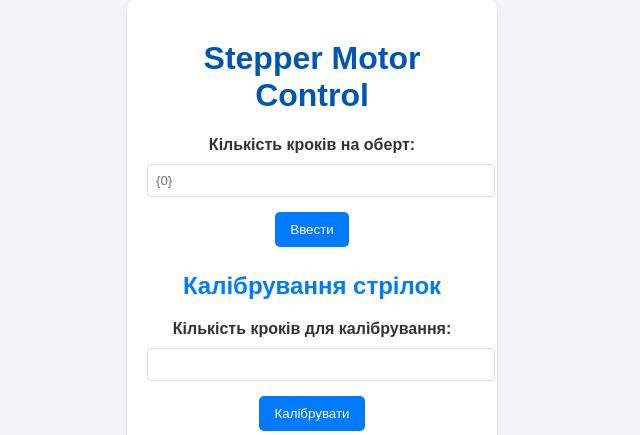
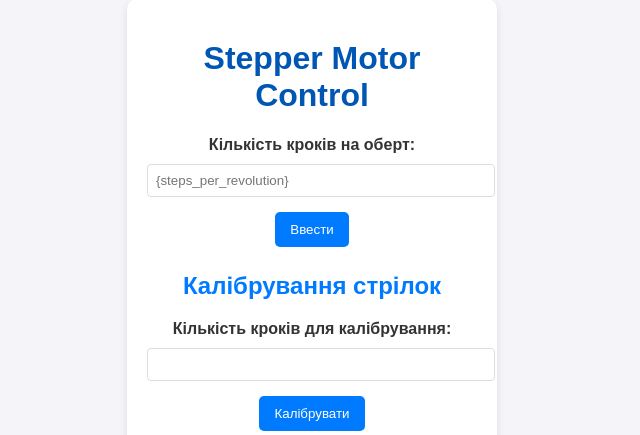
Before and after one commit to mashapresident/time, a Python web app: template templates/index.html in a window 1280 px wide. Shown: the part 69-504 px from the top of the page, without its empty margins (328-968 px from the left). Run offline with Jinja, Linux system fonts and the light colour scheme; the template is opened without the code that fills it, so the values that code supplies are empty.

Commit message:
wiringpy

```diff
--- a/templates/index.html
+++ b/templates/index.html
@@ -18,7 +18,7 @@
     <!-- Форма для вводу кількості кроків -->
     <form id="set_steps" action="/set_steps" method="POST">
       <label for="steps_per_revolution">Кількість кроків на оберт:</label>
-      <input type="number" placeholder={0} value={steps_per_revolution} id="steps_per_revolution" name="steps_per_revolution" required >
+      <input type="number" placeholder={steps_per_revolution} id="steps_per_revolution" name="steps_per_revolution" required >
       <button type="submit">Ввести</button>
     </form>
 
```
